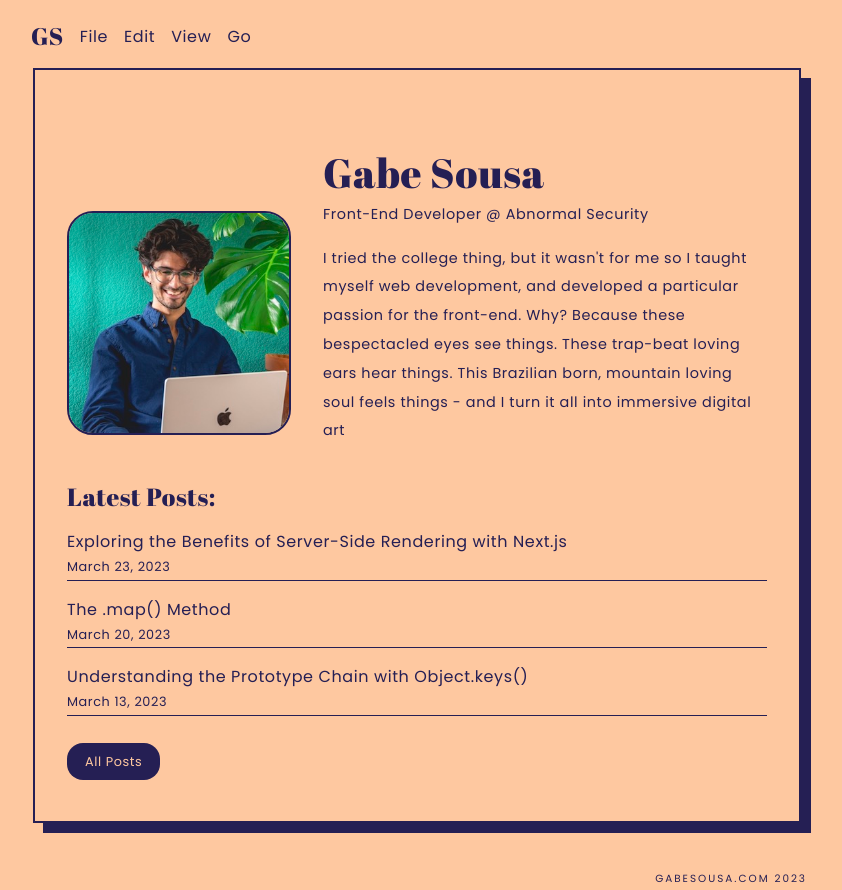
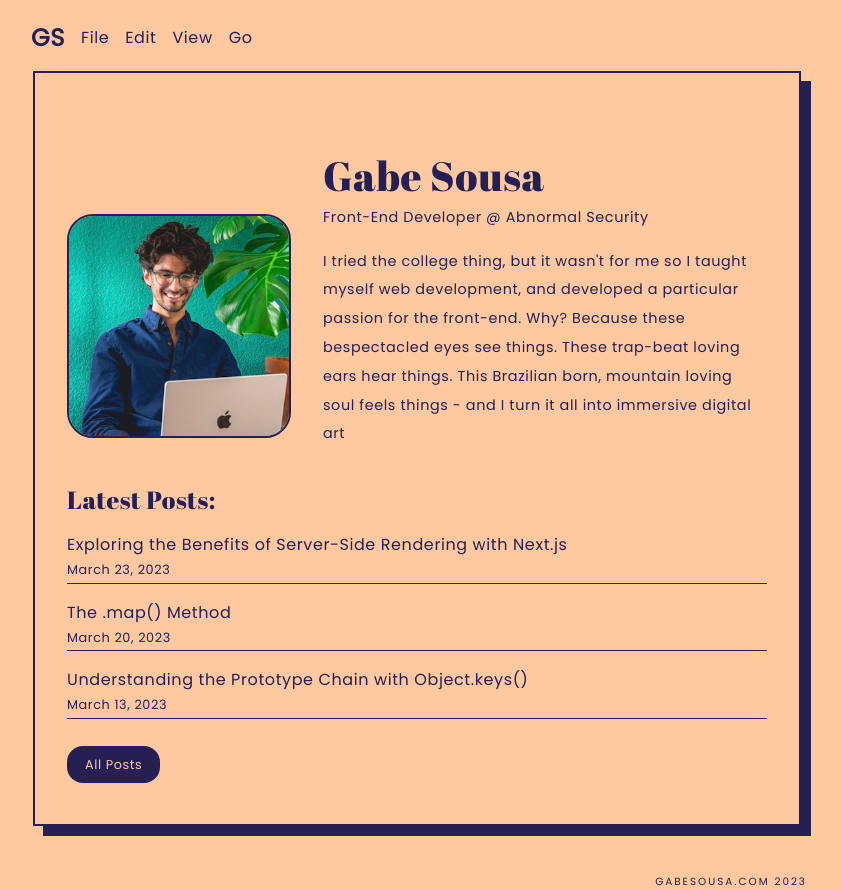
Before and after one commit to developer-gabe/nextjs-project, a Next.js app: page / in a window 1280 px wide. Shown: the whole page, without its empty margins (223-1065 px from the left). Built offline with nearby package versions, Linux system fonts and the light colour scheme; a small style sheet from the web is missing.

Commit message:
Inline styles

```diff
--- a/components/Navigation.jsx
+++ b/components/Navigation.jsx
@@ -6,9 +6,9 @@ const Navigation = () => {
   const [showEditMenu, setShowEditMenu] = useState(false);
   const [showViewMenu, setShowViewMenu] = useState(false);
   const [showGoMenu, setShowGoMenu] = useState(false);
-  const [bgColor, setBgColor] = useState("#FFFFFF"); // Initialize the background color to white
+  const [bgColor, setBgColor] = useState("#fec8a0");
   const navItems = [['Home', '/'], ['Photography', '/photography'], ['Posts', '/posts']];
-  const presetColors = ['#e9d7fa', '#ffc9be', '#fec8a0']; // Add an array of preset colors
+  const presetColors = ['#e9d7fa', '#ffc9be', '#fec8a0'];
 
   const handleMenuClick = (menu) => {
     switch (menu) {
@@ -55,7 +55,7 @@ const Navigation = () => {
 
   return (
     <div className="navigation">
-			<h1 className="navigation-logo">
+			<h1 className="navigation-logo" style={{fontFamily:'Poppins', fontWeight:'bold'}}>
 			<Link href={"/"}>
 				GS
 				</Link>
```
